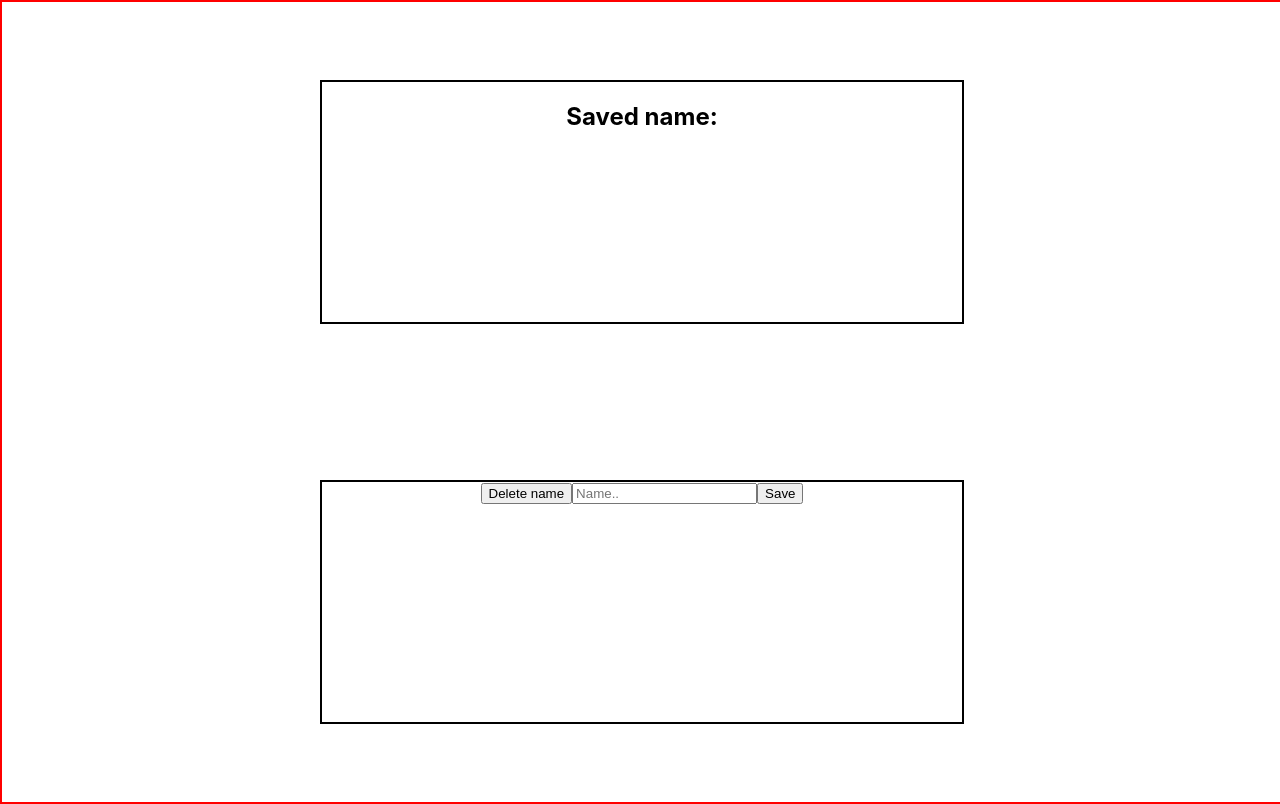
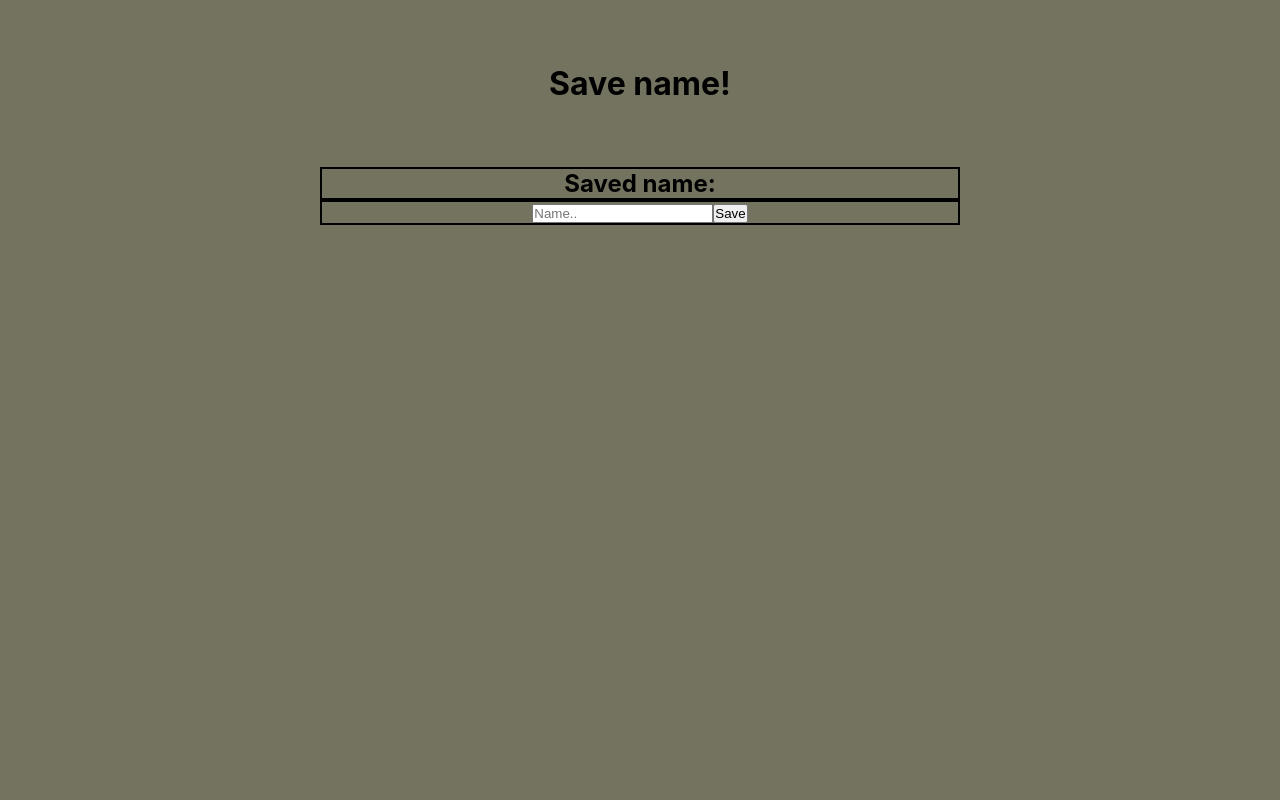
Before and after one commit to rebeckaalsterlind/react-hooks-save-name, a React (Create React App) app: page / in a window 1280 px wide. Built offline with nearby package versions, Linux system fonts and the light colour scheme.

Commit message:
ternary op on button working

```diff
--- a/src/App.css
+++ b/src/App.css
@@ -1,10 +1,30 @@
+* {
+  margin: 0;
+  padding: 0;
+  box-sizing: border-box;
+}
+
+#root {
+  background-color: rgb(115, 115, 95);
+  height: 100vh;
+  width: 100%;
+  position: fixed;
+  top: 0;
+}
+
 .App {
   text-align: center;
+
+
+}
+
+.App h1 {
+  margin: 2em;
+}
+
+.App main {
   display: flex;
-  flex-flow: row wrap;
-  height: 100vh;
-  width: 100%;
+  flex-flow: column wrap;
   align-items: center;
   justify-content: space-around;
-  border: 2px solid red;
 }
--- a/src/App.js
+++ b/src/App.js
@@ -9,8 +9,11 @@ function App() {
 
   return (
     <div className="App">
-      <Print name={isName}/>
-      <Form name={saveName => setName(saveName)}/>
+      <h1>Save name!</h1>
+      <main>
+        <Print name={isName}/>
+        <Form name={saveName => setName(saveName)}/>
+      </main>
     </div>
   );
 }
--- a/src/Form.js
+++ b/src/Form.js
@@ -4,29 +4,31 @@ import React, { useState, useEffect } from 'react';
 function Form({name}) {
 
   const [saveName, setName] = useState(name);
+  const [isDeleted, setDeleted] = useState(false);
 
-  const handleSubmit = (evt) => {
-    evt.preventDefault();
-
-  }
-
+console.log('name', name);
   const handleDel = () => {
     name('')
     setName('')
+    setDeleted(false)
+  }
+
+  const handleSave = () => {
+    name(saveName)
+    setDeleted(true)
   }
 
   return (
-    <form onSubmit={handleSubmit} className="Form">
-      <button onClick={handleDel} >Delete name</button>
+    <form onSubmit={(evt) => evt.preventDefault()} className="Form">
+      {isDeleted && <button onClick={handleDel} >Delete name</button>}
 
       <input
         type="text"
         onChange={(evt) => setName(evt.target.value)}
         placeholder="Name.."
         value={saveName}
-
       />
-      <button onClick={() => name(saveName)}>Save</button>
+      <button onClick={handleSave}>Save</button>
     </form>
   );
 };
```
